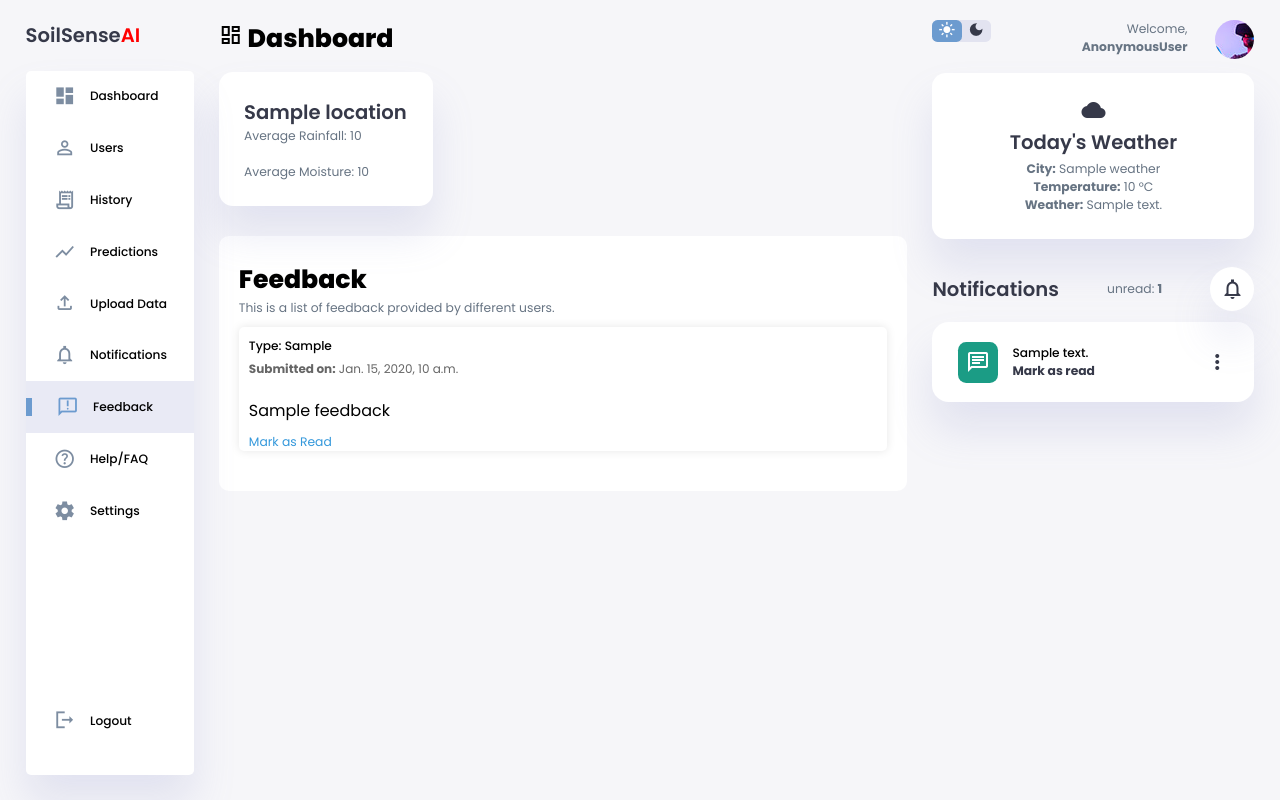
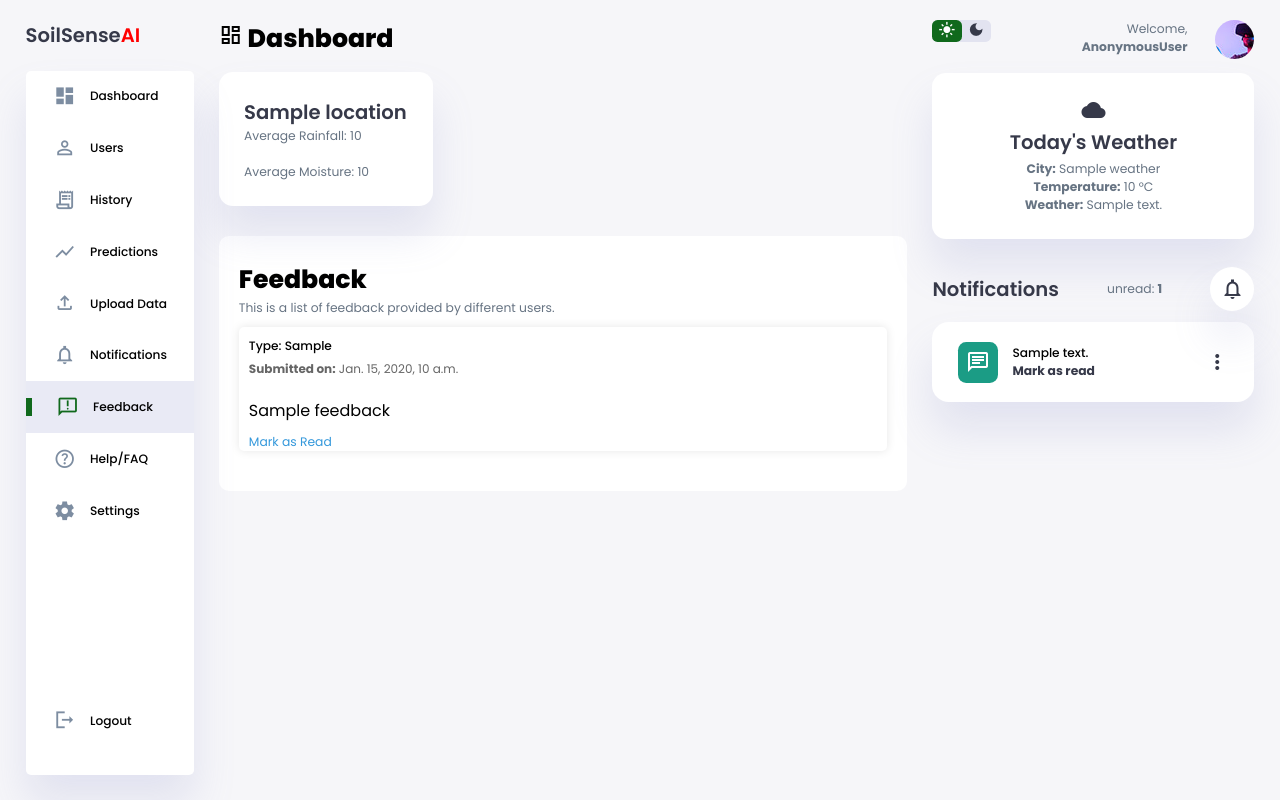
Before and after one commit to drjeffgeoff/terramoist_ai, a Django app: template feedback/templates/feedback/admin.html in a window 1280 px wide. Run offline with Django 5.2, Linux system fonts and the light colour scheme; the template is opened without the code that fills it: most values are stand-ins (such as "Sample title", 1, 10 or a date in 2020).

Commit message:
Added Color

```diff
--- a/Soil_Moisture_App/static/soil_moisture/css/home.css
+++ b/Soil_Moisture_App/static/soil_moisture/css/home.css
@@ -2,7 +2,7 @@
 @import url('https://fonts.googleapis.com/css2?family=Poppins:wght@300;400;500;600;700;800&display=swap');
 
 :root{
-    --color-primary: #6C9BCF;
+    --color-primary: #10691c;
     --color-danger: #FF0060;
     --color-success: #1B9C85;
     --color-warning: #F7D060;
```
